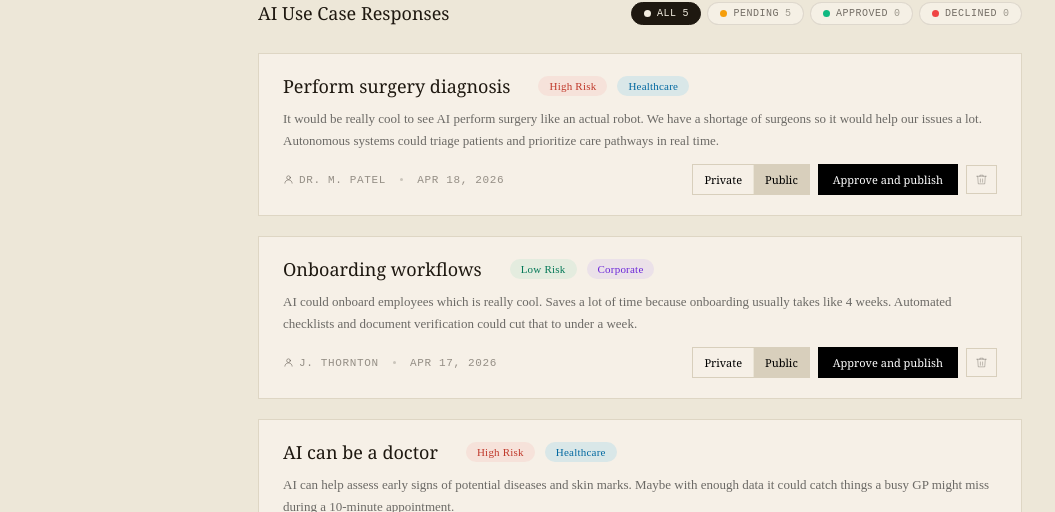
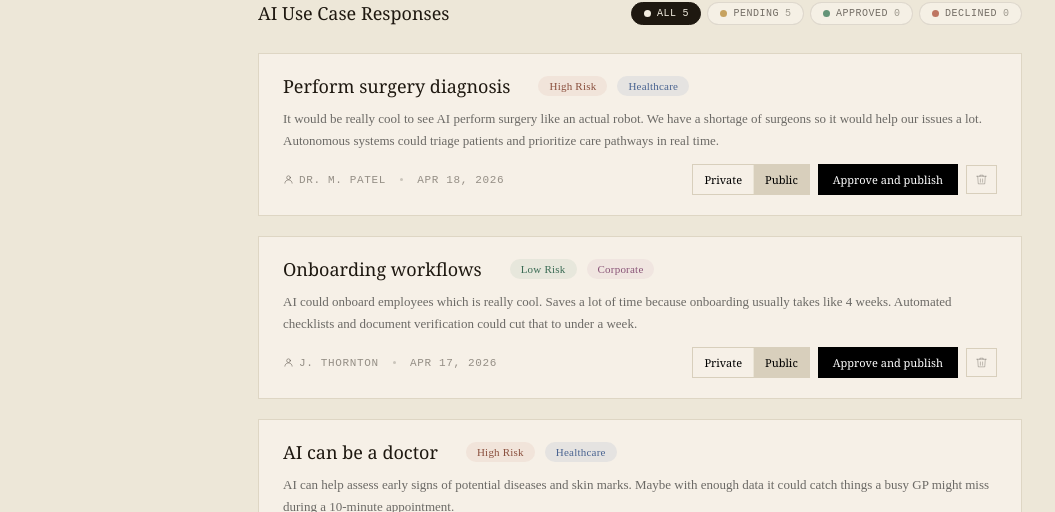
Before and after one commit to fiof25/visualize-ai-lit, a Next.js app: page /org in a window 1280 px wide. Shown: the part 279-791 px from the top of the page, without its empty margins (0-1055 px from the left). Built offline with nearby package versions, Linux system fonts and the light colour scheme; a web font is replaced by a local one.

Commit message:
dashboard colour change

```diff
--- a/app/org/page.tsx
+++ b/app/org/page.tsx
@@ -56,18 +56,18 @@ const STORIES: Story[] = [
 ];
 
 const RISK_CONFIG = {
-  high:   { label: 'High Risk',   dot: '#ef4444', bg: 'rgba(239,68,68,0.08)',   text: '#c0392b' },
-  medium: { label: 'Medium Risk', dot: '#f59e0b', bg: 'rgba(245,158,11,0.08)',  text: '#b45309' },
-  low:    { label: 'Low Risk',    dot: '#10b981', bg: 'rgba(16,185,129,0.08)',   text: '#047857' },
+  high:   { label: 'High Risk',   dot: '#be7662', bg: 'rgba(190,118,98,0.10)',  text: '#8a4f3d' },
+  medium: { label: 'Medium Risk', dot: '#c6a25f', bg: 'rgba(198,162,95,0.12)',  text: '#7a6030' },
+  low:    { label: 'Low Risk',    dot: '#649478', bg: 'rgba(100,148,120,0.10)', text: '#3a6b54' },
 };
 
 const DOMAIN_COLOR: Record<string, string> = {
-  Healthcare: 'rgba(14,165,233,0.12)',
-  Corporate:  'rgba(139,92,246,0.10)',
+  Healthcare: 'rgba(108,135,178,0.12)',
+  Corporate:  'rgba(195,148,175,0.12)',
 };
 const DOMAIN_TEXT: Record<string, string> = {
-  Healthcare: '#0369a1',
-  Corporate:  '#6d28d9',
+  Healthcare: '#4a6491',
+  Corporate:  '#8a5578',
 };
 
 export default function OrgDashboard() {
@@ -202,9 +202,9 @@ export default function OrgDashboard() {
             <div className="stat-row">
               {([
                 { key: 'all',      label: 'All',      swatch: '#1e1810' },
-                { key: 'pending',  label: 'Pending',  swatch: '#f59e0b' },
-                { key: 'approved', label: 'Approved', swatch: '#10b981' },
-                { key: 'declined', label: 'Declined', swatch: '#ef4444' },
+                { key: 'pending',  label: 'Pending',  swatch: '#c6a25f' },
+                { key: 'approved', label: 'Approved', swatch: '#649478' },
+                { key: 'declined', label: 'Declined', swatch: '#be7662' },
               ] as { key: FilterTab; label: string; swatch: string }[]).map(({ key, label, swatch }) => (
                 <div
                   key={key}
```
